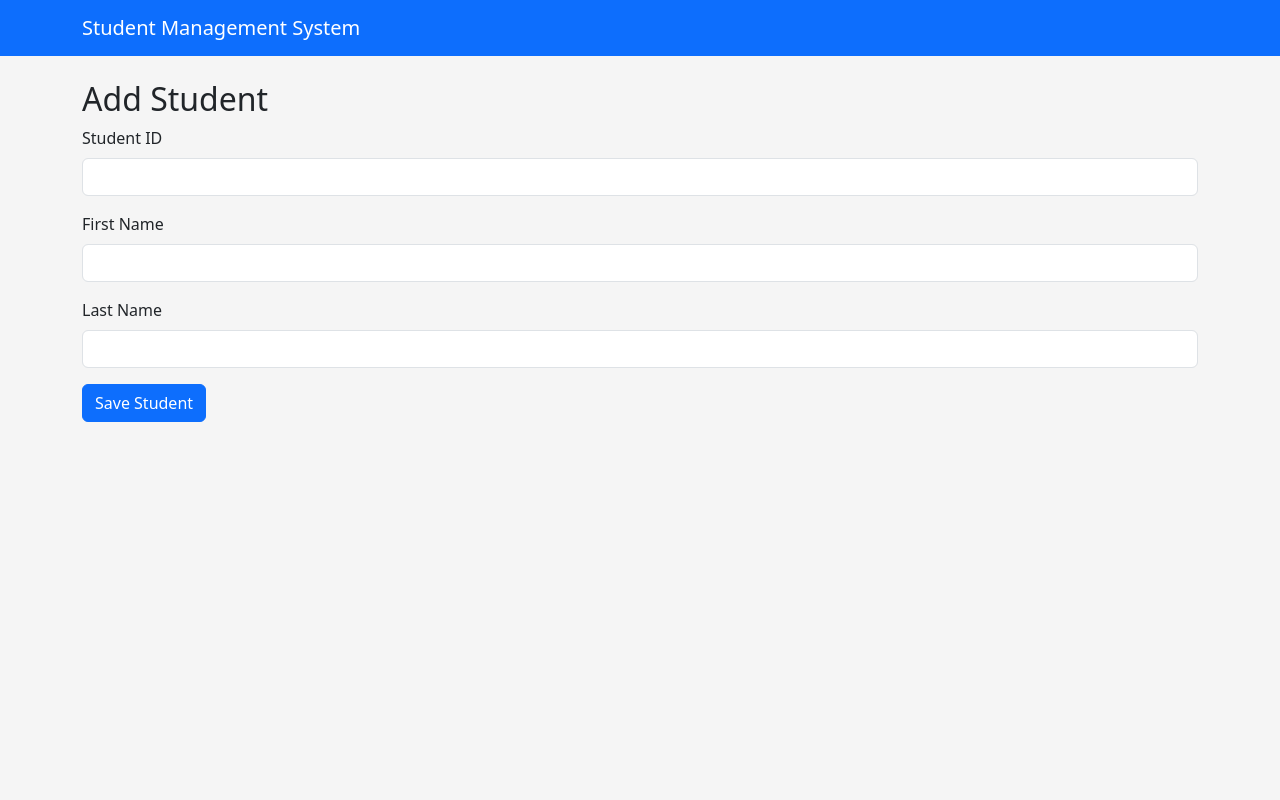
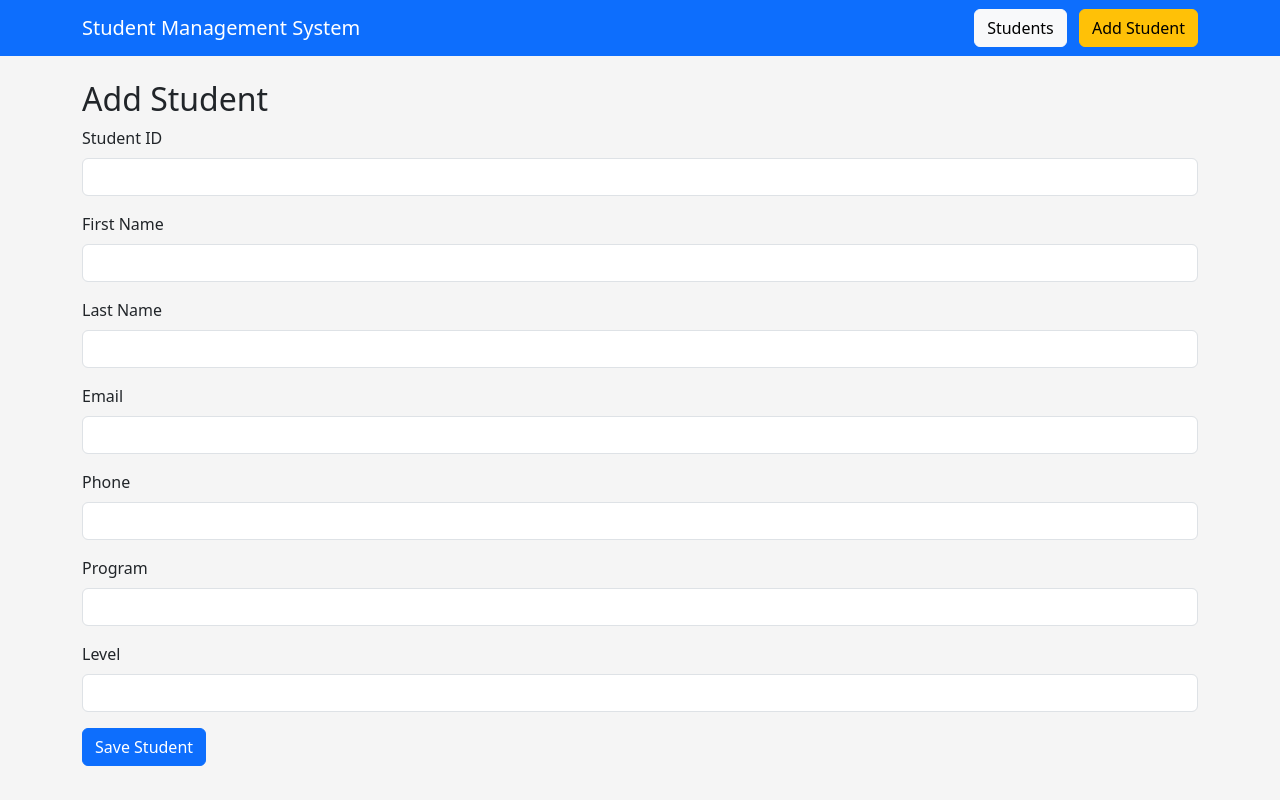
Before and after one commit to fannaremeaboubacarabdougana/student-management-system, a Flask app: template templates/add_student.html in a window 1280 px wide. Run offline with Flask 3, Linux system fonts and the light colour scheme; the template is opened without the code that fills it, so the values that code supplies are empty.

Commit message:
Display students in a table

```diff
--- a/app.py
+++ b/app.py
@@ -1,6 +1,6 @@
 from flask import Flask, render_template
 from config import Config
-from models import db
+from models import db, Student
 from flask import Flask, render_template, request, redirect, url_for
 
 app = Flask(__name__)
@@ -11,7 +11,38 @@ db.init_app(app)
 
 @app.route("/")
 def home():
+
     return render_template("index.html")
+
+
+@app.route("/students/add", methods=["GET", "POST"])
+def add_student():
+
+    if request.method == "POST":
+        student = Student(
+            student_id=request.form["student_id"],
+            first_name=request.form["first_name"],
+            last_name=request.form["last_name"],
+            email=request.form["email"],
+            phone=request.form["phone"],
+            program=request.form["program"],
+            level=request.form["level"],
+        )
+
+        db.session.add(student)
+        db.session.commit()
+
+        return redirect(url_for("home"))
+
+    return render_template("add_student.html")
+
+
+@app.route("/students")
+def students():
+
+    students = Student.query.all()
+
+    return render_template("students.html", students=students)
 
 
 with app.app_context():
--- a/templates/add_student.html
+++ b/templates/add_student.html
@@ -23,7 +23,24 @@
         <input type="text" name="last_name" class="form-control" required>
     </div>
 
+    <div class="mb-3">
+        <label class="form-label">Email</label>
+        <input type="email" name="email" class="form-control" required>
+    </div>
+    <div class="mb-3">
+        <label class="form-label">Phone</label>
+        <input type="text" name="phone" class="form-control" required>
+    </div>
+    <div class="mb-3">
+        <label class="form-label">Program</label>
+        <input type="text" name="program" class="form-control" required>
+    </div>
+    <div class="mb-3">
+        <label class="form-label">Level</label>
+        <input type="number" name="level" class="form-control" required>
+    </div>
     <button class="btn btn-primary">
+
         Save Student
     </button>
 
--- a/templates/base.html
+++ b/templates/base.html
@@ -15,7 +15,21 @@
 
     <nav class="navbar navbar-expand-lg navbar-dark bg-primary">
         <div class="container">
+
             <a class="navbar-brand" href="/">Student Management System</a>
+
+            <div>
+
+                <a class="btn btn-light me-2" href="{{ url_for('students') }}">
+                    Students
+                </a>
+
+                <a class="btn btn-warning" href="{{ url_for('add_student') }}">
+                    Add Student
+                </a>
+
+            </div>
+
         </div>
     </nav>
 
```
Also changed, not shown: templates/students.html (+47 -0 lines).
